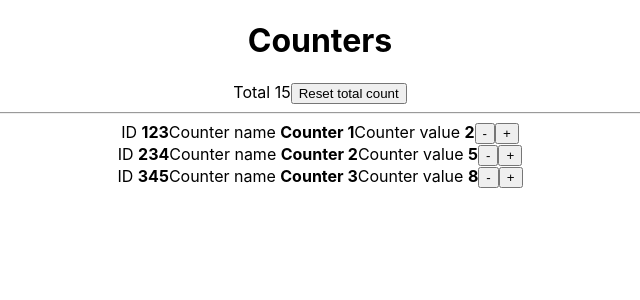
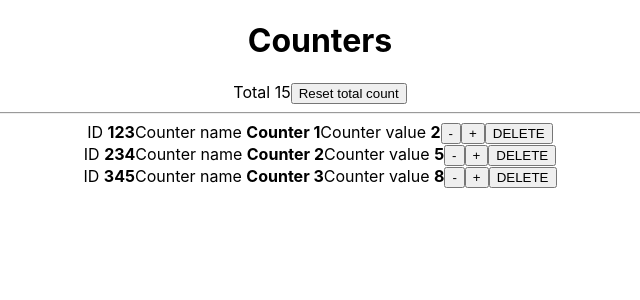
Before and after one commit to Natalina27/calculator-react.js, a React (Create React App) app: page / in a window 1280 px wide. Shown: the top 300 px of the page, without its empty margins (320-960 px from the left). Built offline with nearby package versions, Linux system fonts and the light colour scheme.

Commit message:
added removeCounter function for DELETE button

```diff
--- a/src/Components/App/App.js
+++ b/src/Components/App/App.js
@@ -14,25 +14,30 @@ function App() {
 
   const resetTotalCount = () =>{
     console.log('resetTotalCount');
-    const newCounts = counters.map(el => ({ ...el, count: 0}));
-    setCounters(newCounts);
+    const newCounters = counters.map(el => ({ ...el, count: 0}));
+    setCounters(newCounters);
   };
 
-  const decrement = (id) => {
+  const decrementCounter = (id) => {
     console.log('DEC ' + id);
     const index = counters.findIndex(el => el.id === id);
-    const newCounts = [...counters];
-    newCounts[index].count = newCounts[index].count - 1;
-    setCounters(newCounts);
+    const newCounters = [...counters];
+    newCounters[index].count = newCounters[index].count - 1;
+    setCounters(newCounters);
   };
 
-  const increment = (id) => {
+  const incrementCounter = (id) => {
     console.log('INC ' + id);
-    const newCounts = counters.map(el =>{
+    const newCounters = counters.map(el =>{
       if(el.id === id) return { ...el, count: el.count + 1};
       return el;
         });
-    setCounters(newCounts);
+    setCounters(newCounters);
+  };
+
+  const removeCounter = (id) => {
+    const newCounters = counters.filter(el => el.id !== id);
+    setCounters(newCounters);
   };
 
   return (
@@ -42,11 +47,12 @@ function App() {
       <button onClick={resetTotalCount}>Reset total count</button>
       <hr />
       {counters.map(el => <Counter key={el.id}
-                                   id={el.id}
-                                   name={el.name}
-                                   count={el.count}
-                                   increment={increment}
-                                   decrement={decrement}
+                                            id={el.id}
+                                            name={el.name}
+                                            count={el.count}
+                                            increment={incrementCounter}
+                                            decrement={decrementCounter}
+                                            remove={removeCounter}
       />)
       }
     </div>
--- a/src/Components/Counter/Counter.js
+++ b/src/Components/Counter/Counter.js
@@ -10,6 +10,7 @@ function Counter(props) {
 
             <button onClick={() => props.decrement(props.id)}>-</button>
             <button onClick={() => props.increment(props.id)}>+</button>
+            <button onClick={() => props.remove(props.id)}>DELETE</button>
 
         </div>
     );
```
